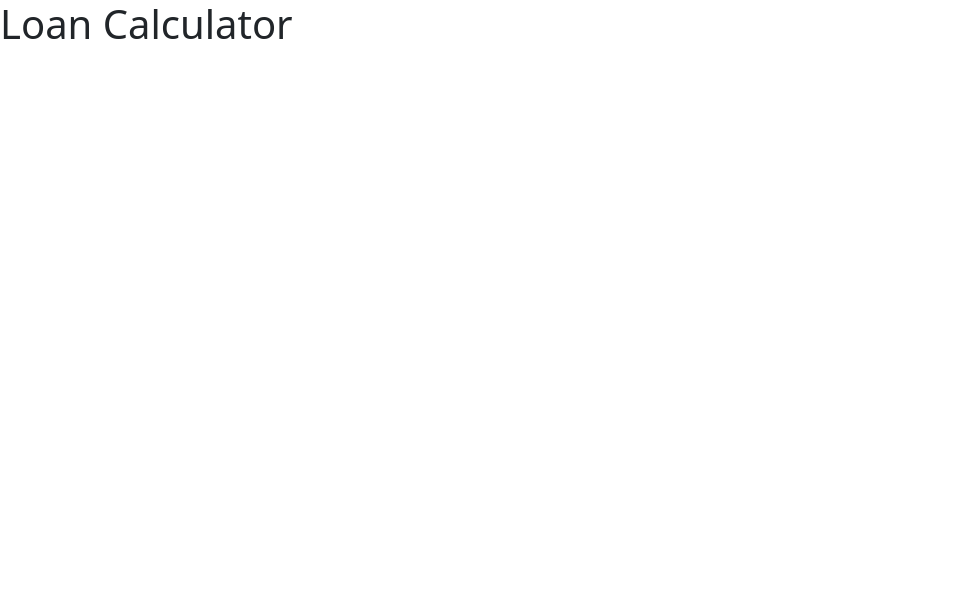
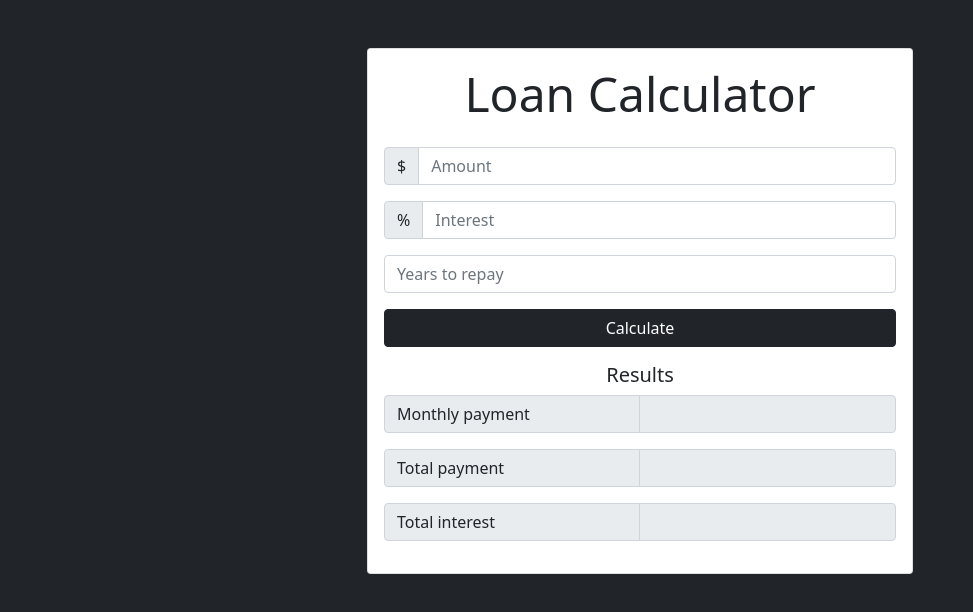
Before and after one commit to alekseyvlivanov/loan-calculator, a website built with Vite: page src/index.html in a window 1280 px wide. Shown: the whole page, without its empty margins (0-973 px from the left). Built offline with nearby package versions, Linux system fonts and the light colour scheme.

Commit message:
feat: add basic UI

```diff
--- a/src/index.html
+++ b/src/index.html
@@ -5,8 +5,78 @@
     <meta name="viewport" content="width=device-width, initial-scale=1.0" />
     <title>Loan Calculator</title>
   </head>
-  <body>
-    <h1>Loan Calculator</h1>
+  <body class="bg-dark">
+    <div class="container">
+      <div class="row">
+        <div class="col-md-6 mx-auto">
+          <div class="card card-body text-center mt-5">
+            <h1 class="heading display-5 pb-3">Loan Calculator</h1>
+
+            <form id="loan-form" class="mb-3">
+              <div class="input-group mb-3">
+                <span class="input-group-text">$</span>
+                <input
+                  id="amount"
+                  type="number"
+                  class="form-control"
+                  placeholder="Amount"
+                />
+              </div>
+              <div class="input-group mb-3">
+                <span class="input-group-text">%</span>
+                <input
+                  id="interest"
+                  type="number"
+                  class="form-control"
+                  placeholder="Interest"
+                />
+              </div>
+              <input
+                id="years"
+                type="number"
+                class="form-control mb-3"
+                placeholder="Years to repay"
+              />
+              <button type="submit" class="btn btn-dark w-100">
+                <span class="spinner-border spinner-border-sm d-none"></span>
+                Calculate
+              </button>
+            </form>
+
+            <div id="results">
+              <h5>Results</h5>
+              <div class="input-group mb-3">
+                <span class="input-group-text w-50">Monthly payment</span>
+                <input
+                  id="monthly-payment"
+                  type="number"
+                  class="form-control"
+                  readonly
+                />
+              </div>
+              <div class="input-group mb-3">
+                <span class="input-group-text w-50">Total payment</span>
+                <input
+                  id="total-payment"
+                  type="number"
+                  class="form-control"
+                  readonly
+                />
+              </div>
+              <div class="input-group mb-3">
+                <span class="input-group-text w-50">Total interest</span>
+                <input
+                  id="total-interest"
+                  type="number"
+                  class="form-control"
+                  readonly
+                />
+              </div>
+            </div>
+          </div>
+        </div>
+      </div>
+    </div>
     <script src="script.js" type="module"></script>
   </body>
 </html>
```
